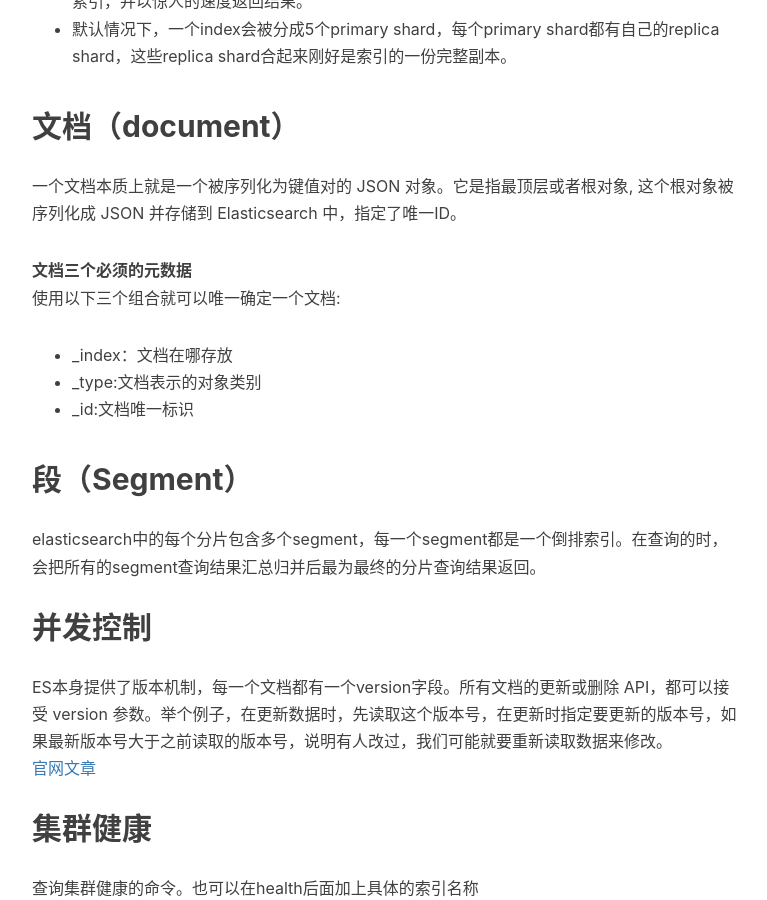
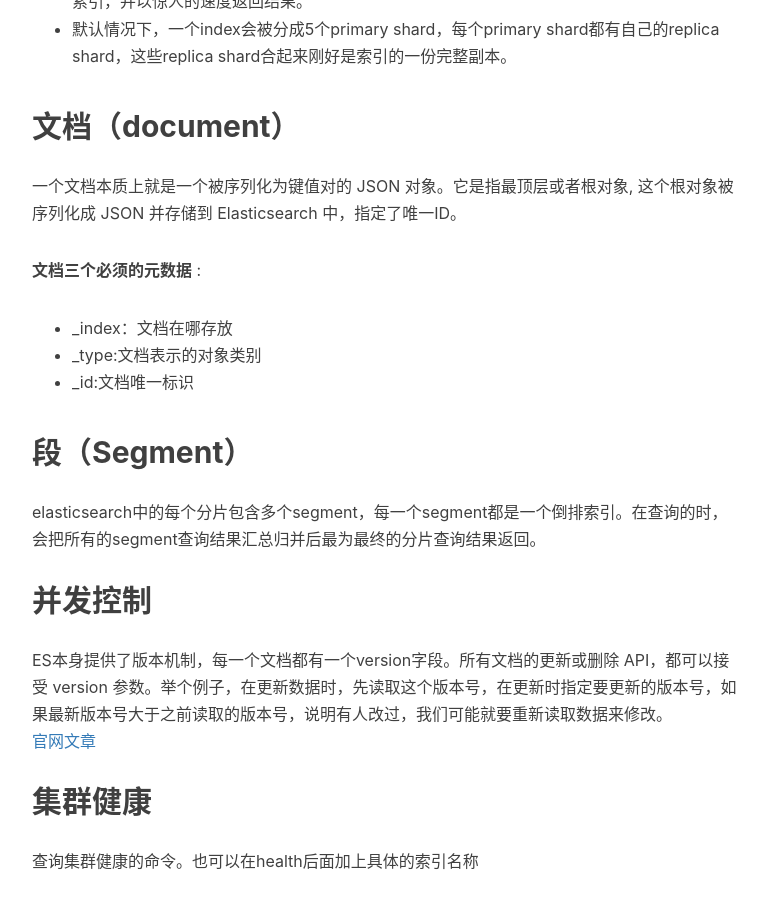
Before and after one commit to kanonjz/kanonjz.github.io, a Jekyll site: the page built from _posts/2018-03-09-understanding-of-es.md, in a window 1280 px wide and 900 px high, scrolled down 2023 px. Shown: the whole window, without its empty margins (233-1000 px from the left). Built offline with Jekyll 4.4.1, drawn with Linux system fonts in a browser that asks for light colours; nearby versions of some CDN libraries; comment, search, counter and statistics services are not loaded; some of the changed lines change nothing that is shown.

Commit message:
Update 2018-03-09-understanding-of-es.md

```diff
--- a/_posts/2018-03-09-understanding-of-es.md
+++ b/_posts/2018-03-09-understanding-of-es.md
@@ -51,8 +51,7 @@ GET case/_mapping
 ## 文档（document）
 一个文档本质上就是一个被序列化为键值对的 JSON 对象。它是指最顶层或者根对象, 这个根对象被序列化成 JSON 并存储到 Elasticsearch 中，指定了唯一ID。
 
-**文档三个必须的元数据**
-使用以下三个组合就可以唯一确定一个文档:
+**文档三个必须的元数据** :
 - _index：文档在哪存放
 - _type:文档表示的对象类别
 - _id:文档唯一标识
```
